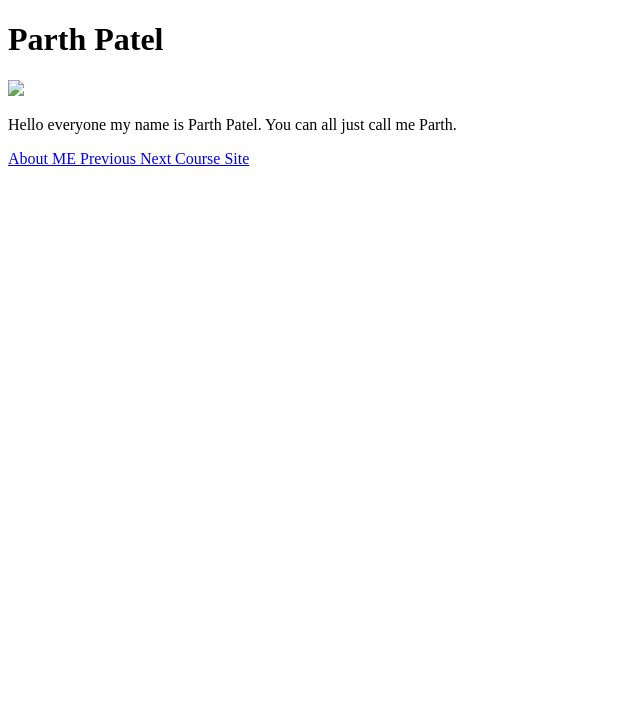
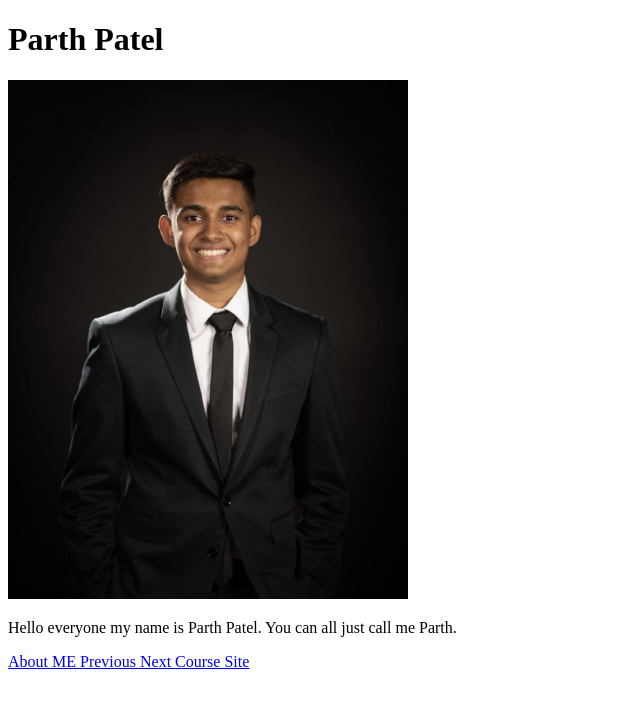
Before and after one commit to parth531/parth531.github.io, a website: page index.html in a window 1280 px wide. Shown: the whole page, without its empty margins (0-640 px from the left). Drawn offline with Linux system fonts and the light colour scheme.

Commit message:
image working

```diff
--- a/index.html
+++ b/index.html
@@ -9,7 +9,7 @@
     <h1>Parth Patel</h1>
 
     <div class="top">
-        <img src ="C:\Users\parth\OneDrive\Pictures\Camera Roll\Parth Photo.png" width="400">
+        <img src ="ParthPhoto.png" width="400">
         <div>
 
     <div>
```
Also changed, not shown: ParthPhoto.png (renamed from images/ParthPhoto.png).
